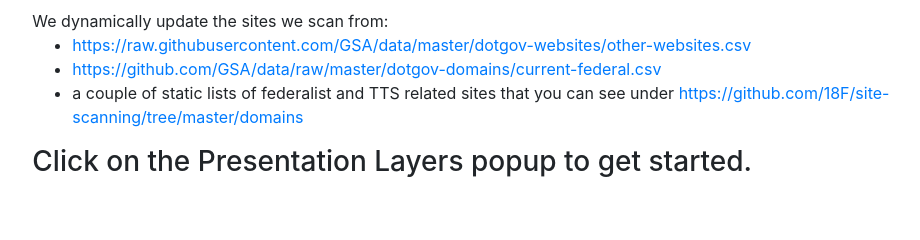
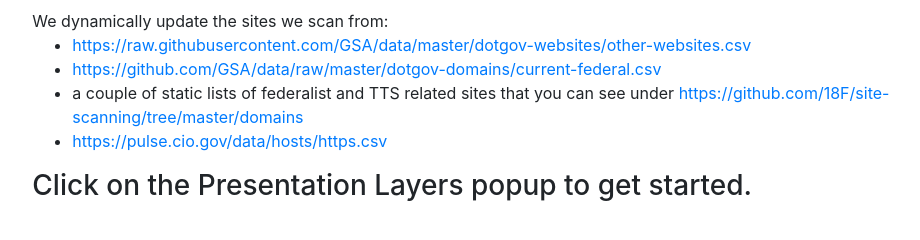
Before and after one commit to 18F/site-scanning, a Django app: template scanner_ui/ui/templates/index.html in a window 1280 px wide. Shown: the part 367-607 px from the top of the page, without its empty margins (196-1116 px from the left). Run offline with Django 3.2, Linux system fonts and the light colour scheme; the template is opened without the code that fills it, so the values that code supplies are empty; some libraries are stand-ins or nearby versions.

Commit message:
add pulse to list of domains

```diff
--- a/scanner_ui/ui/templates/index.html
+++ b/scanner_ui/ui/templates/index.html
@@ -19,6 +19,7 @@ We dynamically update the sites we scan from:
 		<li><a href="https://raw.githubusercontent.com/GSA/data/master/dotgov-websites/other-websites.csv">https://raw.githubusercontent.com/GSA/data/master/dotgov-websites/other-websites.csv</a></li>
 		<li><a href="https://github.com/GSA/data/raw/master/dotgov-domains/current-federal.csv">https://github.com/GSA/data/raw/master/dotgov-domains/current-federal.csv</a></li>
 		<li>a couple of static lists of federalist and TTS related sites that you can see under <a href="https://github.com/18F/site-scanning/tree/master/domains">https://github.com/18F/site-scanning/tree/master/domains</a></li>
+		<li><a href="https://pulse.cio.gov/data/hosts/https.csv">https://pulse.cio.gov/data/hosts/https.csv</a></li>
 	</ul>
 </p>
 <h3>Click on the Presentation Layers popup to get started.</h3>
```
